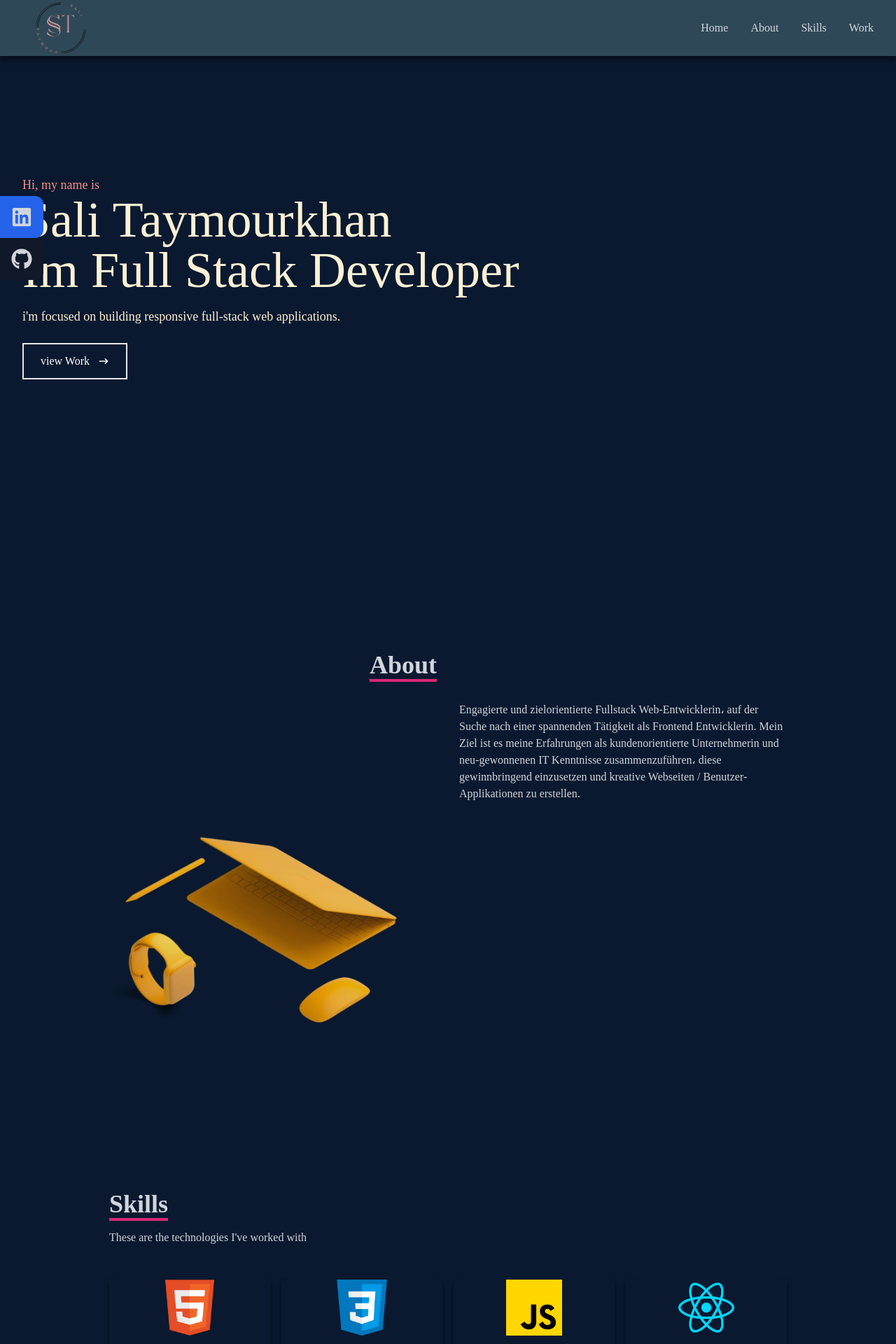
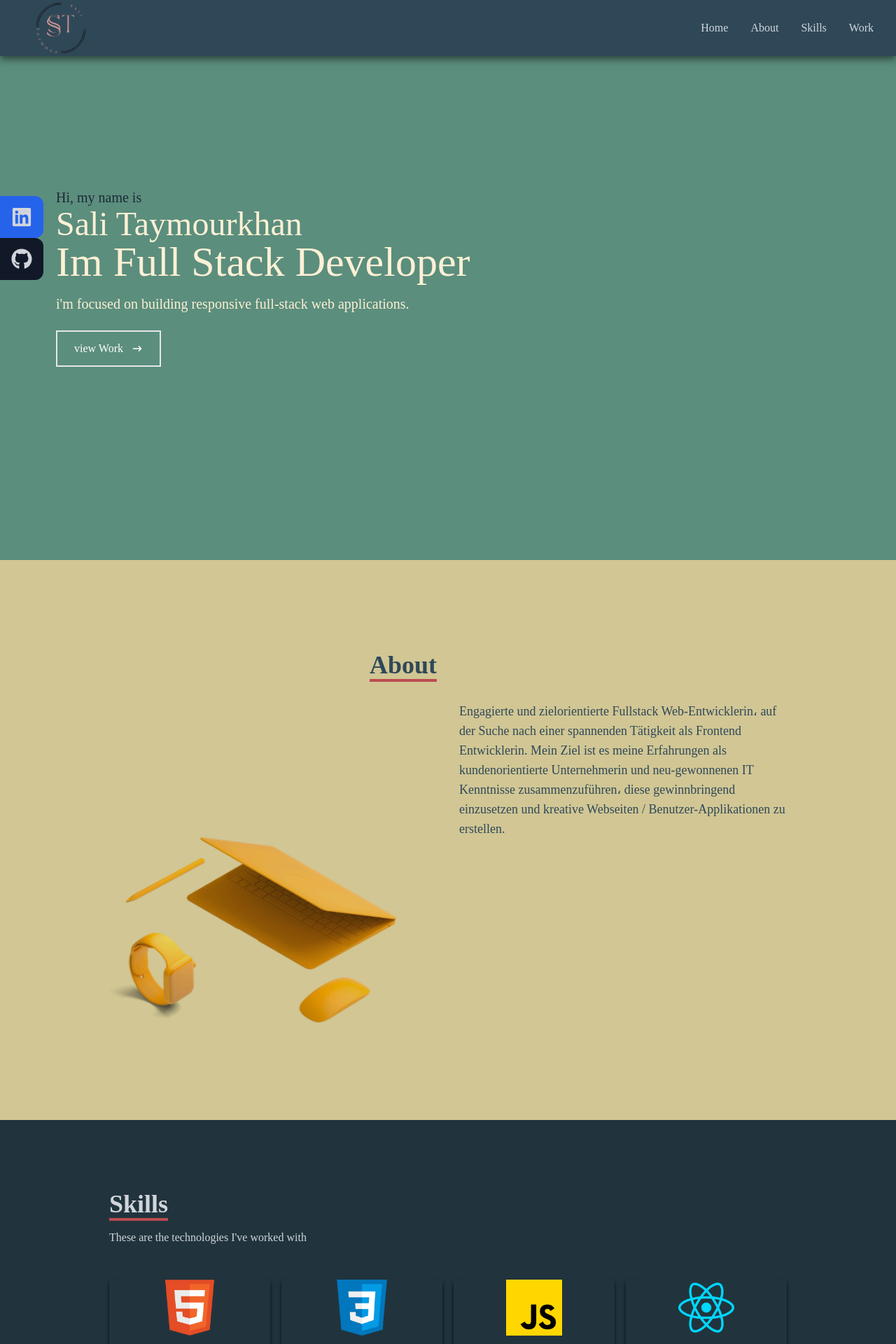
Before and after one commit to sali-taymour/personal-portfolio, a React (Create React App) app: page / in a window 1280 px wide. Shown: the top 1920 px of the page at 70% size. Built offline with nearby package versions, Linux system fonts and the light colour scheme.

Commit message:
style changed

```diff
--- a/src/components/About.jsx
+++ b/src/components/About.jsx
@@ -4,23 +4,22 @@ const About = () => {
     return (
         <div
             name="about"
-            className="w-full h-screen bg-[#0a192f] text-gray-300"
+            className="w-full h-screen bg-[#d1c694] text-gray-300"
         >
             <div className="flex flex-col justify-center items-center w-full h-full">
                 <div className="max-w-[1000px] w-full grid grid-cols-2 gap-8">
                     <div className="sm:text-right pb-8 pl-4">
-                        <p className="text-4xl font-bold inline border-b-4 border-pink-600">
+                        <p className="text-4xl  text-palette-1 font-bold inline border-b-4 border-palette-9">
                             About
                         </p>
                     </div>
-                    <div></div>
                 </div>
                 <div className="max-w-[1000px] w-full grid sm:grid-cols-2 gap-8 px-4">
                     <div className="sm:text-right text-4xl font-bold">
-                       <img src={Aboutimg} alt="About" />
+                        <img src={Aboutimg} alt="About" />
                     </div>
                     <div>
-                        <p>
+                        <p className="pb-60 text-lg text-palette-1">
                             Engagierte und zielorientierte Fullstack
                             Web-Entwicklerin، auf der Suche nach einer
                             spannenden Tätigkeit als Frontend Entwicklerin. Mein
--- a/src/components/Home.jsx
+++ b/src/components/Home.jsx
@@ -2,18 +2,18 @@ import React from "react";
 import { HiArrowNarrowRight } from "react-icons/hi";
 const Home = () => {
     return (
-        <div name="Home" className="w-full h-screen bg-[#0a192f]">
+        <div name="home" className="w-full h-screen bg-palette-4">
             {/* container */}
-            <div className="mx-w[1000px] mx-auto px-8 flex flex-col justify-center h-full">
-                <p className=" text-lg text-palette-2">Hi, my name is</p>
-                <h1 className=" text-palette-6 text-4xl sm:text-7xl ">
+            <div className="mx-w[1000px] mx-auto px-20 flex flex-col justify-center h-full">
+                <p className=" text-xl text-gray-800">Hi, my name is</p>
+                <h1 className=" text-palette-6 text-2xl sm:text-5xl ">
                     {" "}
                     Sali Taymourkhan
                 </h1>
-                <h2 className="text-4xl sm:text-7xl text-palette-6 ">
+                <h2 className="text-4xl sm:text-6xl text-palette-6 ">
                     Im Full Stack Developer
                 </h2>
-                <p className="  text-lg text-palette-6 py-4 max-w-[700px] ">
+                <p className="  text-xl text-palette-6 py-4 max-w-[700px] ">
                     i'm focused on building responsive full-stack web
                     applications.
                 </p>
--- a/src/components/Skills.jsx
+++ b/src/components/Skills.jsx
@@ -14,12 +14,12 @@ const Skills = () => {
     return (
         <div
             name="skills"
-            className="w-full h-screen bg-[#0a192f] text-gray-300"
+            className="w-full h-screen bg-[#21343d] text-gray-300"
         >
             {/* Container */}
-            <div className="max-w-[1000px] mx-auto p-4 flex flex-col justify-center w-full h-full">
+            <div className="max-w-[1000px] mx-auto p-4 py- flex flex-col justify-center w-full h-full">
                 <div>
-                    <p className="text-4xl font-bold inline border-b-4 border-pink-600 ">
+                    <p className="text-4xl font-bold inline border-b-4 border-palette-9 ">
                         Skills
                     </p>
                     <p className="py-4">
--- a/src/components/Work.jsx
+++ b/src/components/Work.jsx
@@ -10,7 +10,7 @@ const Work = () => {
     return (
         <div
             name="work"
-            className="w-full md:h-screen text-gray-300 bg-[#0a192f]"
+            className="w-full md:h-screen text-gray bg-palette-4"
         >
             <div className="max-w-[1000px] mx-auto p-4 flex flex-col justify-center w-full h-full">
                 <div className="pb-8">
@@ -125,7 +125,9 @@ const Work = () => {
                         {/* Hover Effects */}
                         <div className="opacity-0 group-hover:opacity-100">
                             <span className="text-2xl font-bold text-white tracking-wider">
-                                Mongo & Express & React & NOde
+                                Mongo & Express & React & NOde  (in progress)
+
+
                             </span>
                             <div className="pt-8 text-center">
                                 <a href="/">
@@ -148,7 +150,7 @@ const Work = () => {
                         {/* Hover Effects */}
                         <div className="opacity-0 group-hover:opacity-100">
                             <span className="text-2xl font-bold text-white tracking-wider">
-                                React JS Application
+                                React JS Application (in progress)
                             </span>
                             <div className="pt-8 text-center">
                                 <a href="/">
--- a/src/index.css
+++ b/src/index.css
@@ -22,7 +22,7 @@
 .content-div:hover {
     background-image: linear-gradient(
         to right,
-        rgba(112, 157, 255, 0.8),
-        hsla(242, 74%, 61%, 0.8)
+        rgba(112, 255, 205, 0.8),
+        hsla(185, 57%, 29%, 0.8)
     )!important;
 }
```
